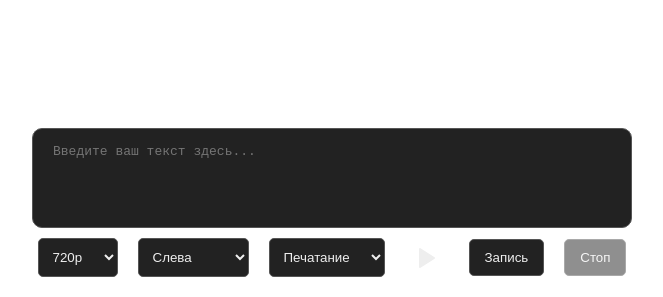
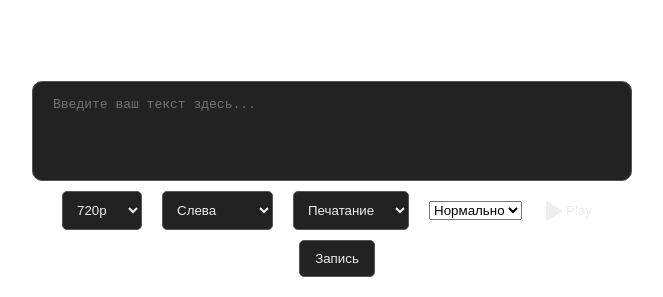
Before and after one commit to Thewaveq/text-viewer, a plain HTML site: page index.html in a window 1280 px wide. Shown: the part 503-800 px from the top of the page, without its empty margins (308-971 px from the left). Drawn offline with nearby package versions, Linux system fonts and the light colour scheme.

Commit message:
Update index.html

```diff
--- a/index.html
+++ b/index.html
@@ -30,9 +30,13 @@
                 <option value="fly-in">Вылет</option>
                 <option value="zoom">Увеличение</option>
             </select>
-            <button id="play-button"><svg xmlns="http://www.w3.org/2000/svg" width="24" height="24" viewBox="0 0 24 24" fill="currentColor" stroke="currentColor" stroke-width="2" stroke-linecap="round" stroke-linejoin="round" class="feather feather-play"><polygon points="5 3 19 12 5 21 5 3"></polygon></svg></button>
+            <select id="speed-selector">
+                <option value="0.5">Быстро</option>
+                <option value="1" selected>Нормально</option>
+                <option value="1.5">Медленно</option>
+            </select>
+            <button id="play-button"><svg xmlns="http://www.w3.org/2000/svg" width="24" height="24" viewBox="0 0 24 24" fill="currentColor" stroke="currentColor" stroke-width="2" stroke-linecap="round" stroke-linejoin="round" class="feather feather-play"><polygon points="5 3 19 12 5 21 5 3"></polygon></svg> <span>Play</span></button>
             <button id="record-button">Запись</button>
-            <button id="stop-button" disabled>Стоп</button>
         </div>
     </div>
     <script src="script.js"></script>
```
